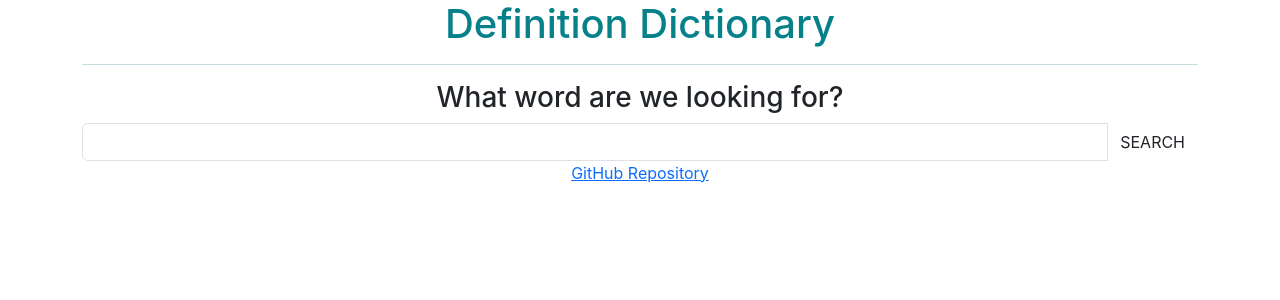
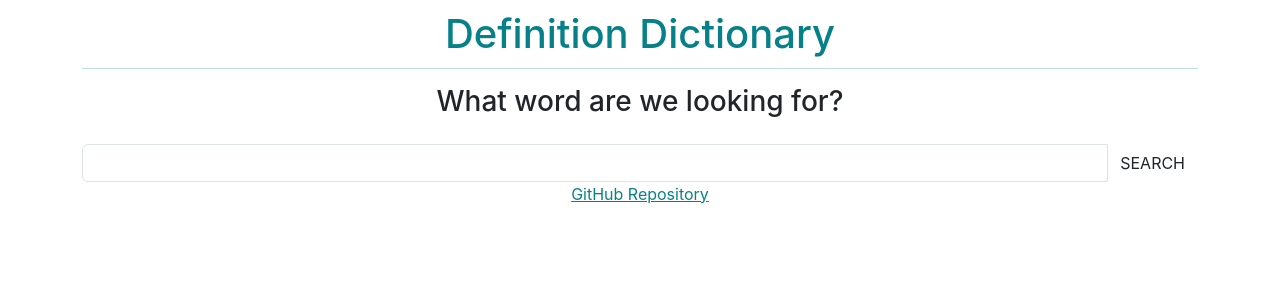
Before and after one commit to olenahladkova/dictionary-react-project, a React (Create React App) app: page / in a window 1280 px wide. Shown: the top 300 px of the page. Built offline with nearby package versions, Linux system fonts and the light colour scheme.

Commit message:
Added some styles

```diff
--- a/src/App.css
+++ b/src/App.css
@@ -1,3 +1,12 @@
 h1, hr {
   color: #078189;
+  margin-top: 10px;
 }
+
+h3 {
+  margin-bottom: 25px;
+}
+
+footer {
+  margin-bottom: 15px;
+}
--- /dev/null
+++ b/src/Meaning.css
@@ -0,0 +1,6 @@
+.Meaning {
+    border: 1px solid #078189;
+    border-radius: 10px;
+    padding: 10px;
+    margin: 10px 0;
+}
--- a/src/Meaning.js
+++ b/src/Meaning.js
@@ -1,5 +1,6 @@
 import React from "react";
 import Synonyms from "./Synonyms";
+import "./Meaning.css"
 
 export default function Meaning(props) {
   return (
@@ -9,7 +10,7 @@ export default function Meaning(props) {
         return (
           <div key={index}>
             <p> {definition.definition} <br />
-              <b>Example:</b> <em>{definition.example}</em> <br />
+              <em>{definition.example}</em> <br />
               <Synonyms synonyms={definition.synonyms} />
             </p>
 
--- /dev/null
+++ b/src/Phonetic.css
@@ -0,0 +1,3 @@
+a {
+    color: #078189;
+}
--- a/src/Phonetic.js
+++ b/src/Phonetic.js
@@ -1,4 +1,5 @@
 import React from "react";
+import "./Phonetic.css"
 
 export default function Phonetic(props) {
     return (
--- /dev/null
+++ b/src/Results.css
@@ -0,0 +1,4 @@
+.Results {
+    padding: 10px;
+    margin: 10px 0;
+}
--- a/src/Results.js
+++ b/src/Results.js
@@ -1,6 +1,7 @@
 import React from "react";
 import Meaning from "./Meaning"
 import Phonetic from "./Phonetic";
+import "./Results.css"
 
 export default function Results(props) {
   if (props.results) {
```
